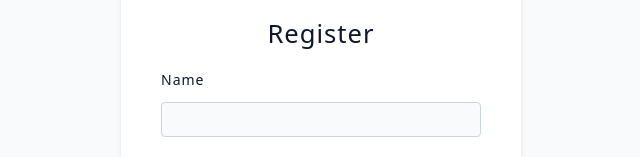
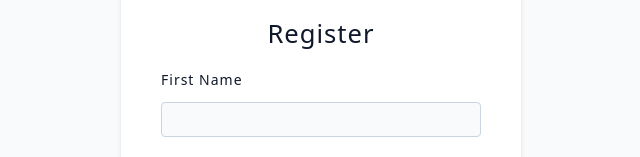
Before and after one commit to emmanuel4365/worktray, a React (Vite) app in the folder client/: page /register in a window 1280 px wide. Shown: the part 153-310 px from the top of the page, without its empty margins (319-959 px from the left). Built offline with nearby package versions, Linux system fonts and the light colour scheme; no server answers.

Commit message:
edited register

```diff
--- a/client/src/pages/Register.jsx
+++ b/client/src/pages/Register.jsx
@@ -24,7 +24,7 @@ const Register = () => {
       <Form method="post" className="form">
         <Logo />
         <h4>Register</h4>
-        <FormRow type="text" name="name" />
+        <FormRow type="text" name="name" labelText="first name" />
         <FormRow type="text" name="lastName" labelText="last name" />
         <FormRow type="text" name="location" />
         <FormRow type="email" name="email" />
```
